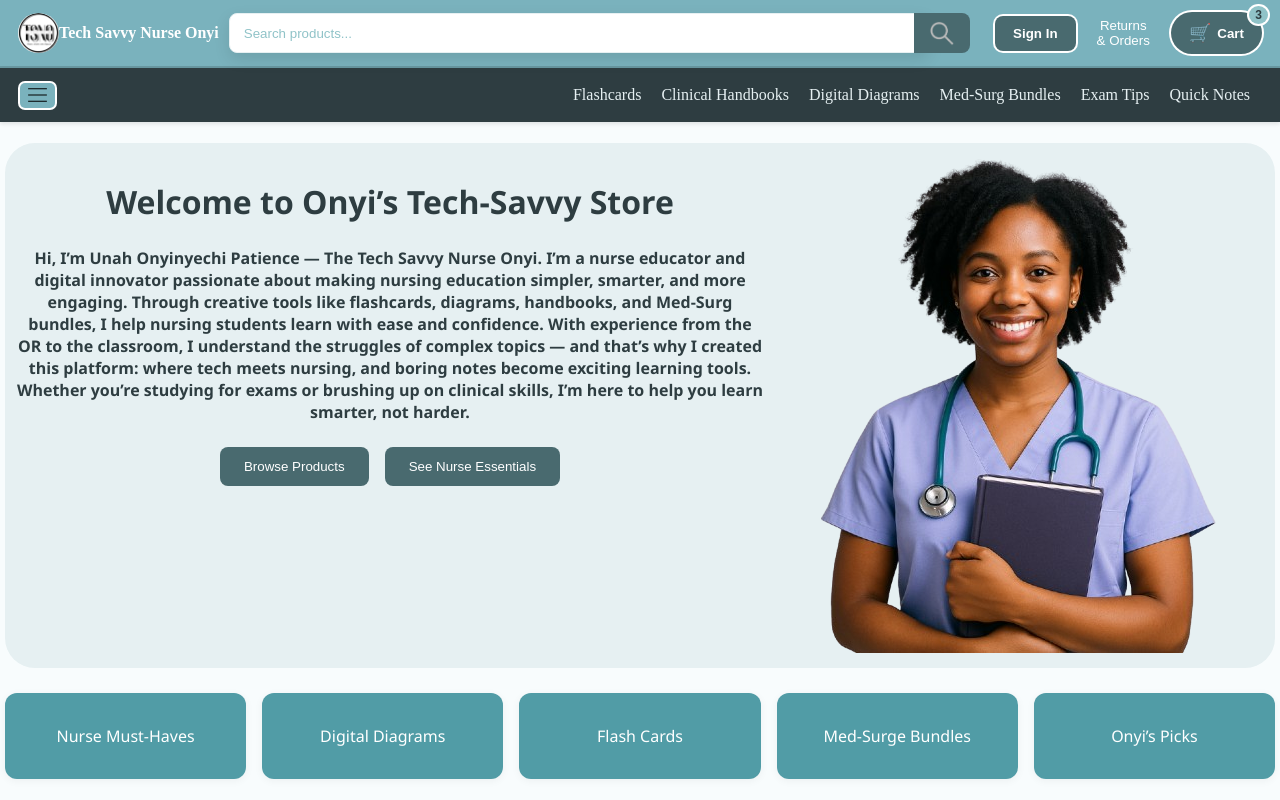
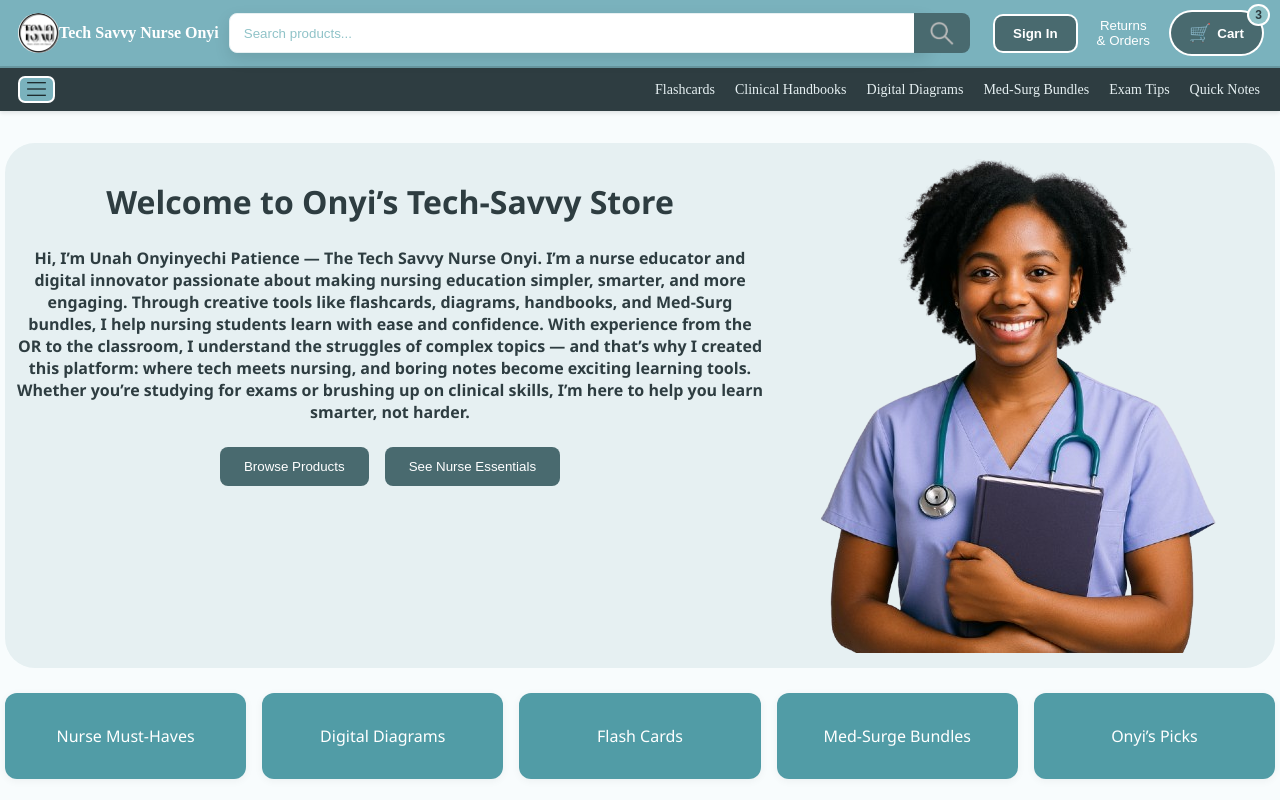
Before and after one commit to Soft-Nation-dev/Savvy-Nurse-Onyi, a React (Vite) app: page / in a window 1280 px wide. Shown: the top 800 px of the page. Built offline with nearby package versions, Linux system fonts and the light colour scheme.

Commit message:
minor changes

```diff
--- a/src/pages/Home.jsx
+++ b/src/pages/Home.jsx
@@ -32,7 +32,7 @@ function Home() {
         </div>
        </div>
         <div>
-          <img className='home-image' src="/images/HomeImg.png" alt="Home" />
+          <img className='home-image' src={`${import.meta.env.BASE_URL}images/HomeImg.png`} alt="Home" />
         </div>
       </section>
 
--- a/src/styles/header.css
+++ b/src/styles/header.css
@@ -180,8 +180,8 @@ header{
 }
 
 .nav-button {
- height: 25px;
- width: 35px;
+ height: 23px;
+ width: 33px;
  display: flex;
  align-items: center;
  justify-content: center;
@@ -216,21 +216,19 @@ header{
   border-bottom: 2px solid #90C3C8;
 }
 
-/* Scroll container */
+
 .scrolling-nav {
   overflow-x: auto;
    margin-inline-start: 50px;
   white-space: nowrap;
   -webkit-overflow-scrolling: touch;
-  padding: 8px 10px;
 }
 
-/* Hide scrollbar */
+
 .scrolling-nav::-webkit-scrollbar {
   display: none;
 }
 
-/* Horizontal flex list */
 .scrolling-nav ul {
   display: flex;
   gap: 20px;
@@ -245,6 +243,7 @@ header{
   flex: 0 0 auto;
   color: #E6F0F2;
   font-weight: 500;
+  font-size: 14px;
   white-space: nowrap;
   cursor: pointer;
   transition: color 0.3s, border-bottom 0.3s;
@@ -431,4 +430,7 @@ header{
     padding: 4px 7px;
     font-size: 10px;
   }
+  .right-section nav ul li {
+   font-size: 5px;
+  }
 }
```
